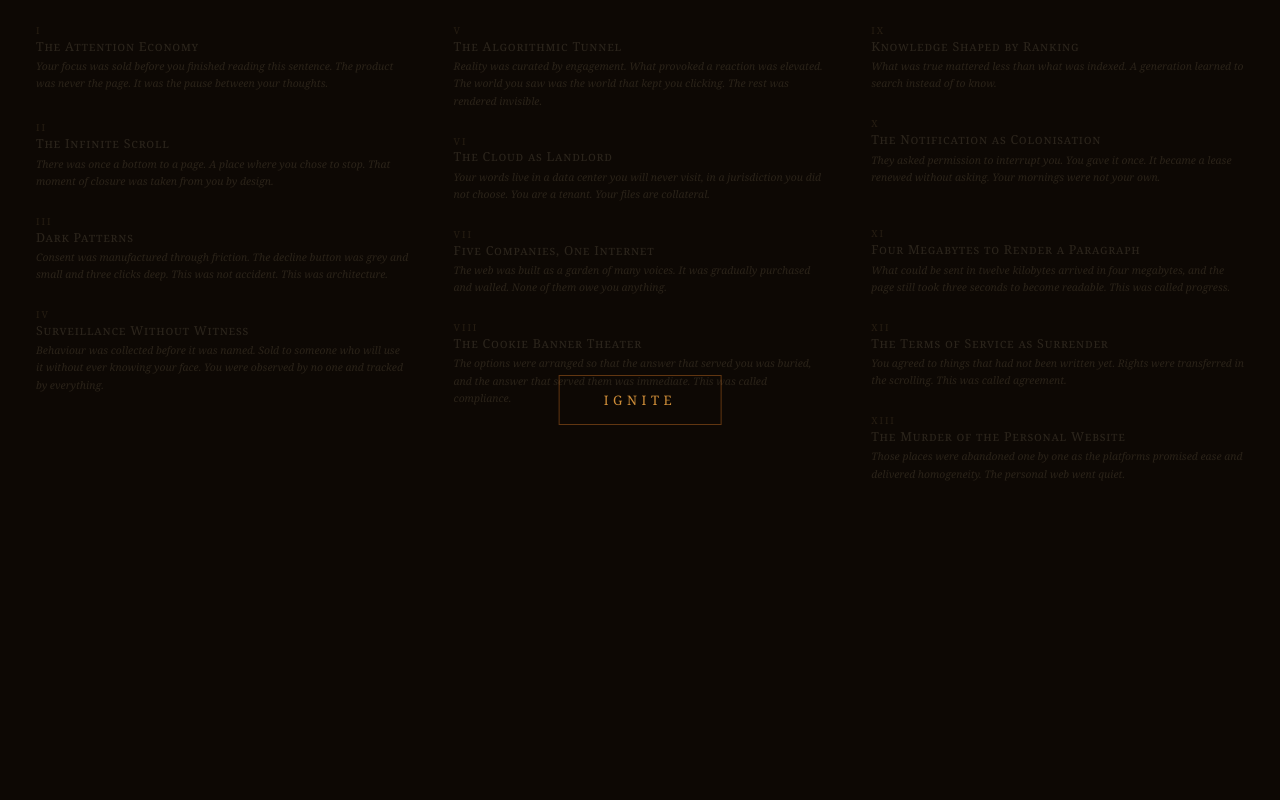
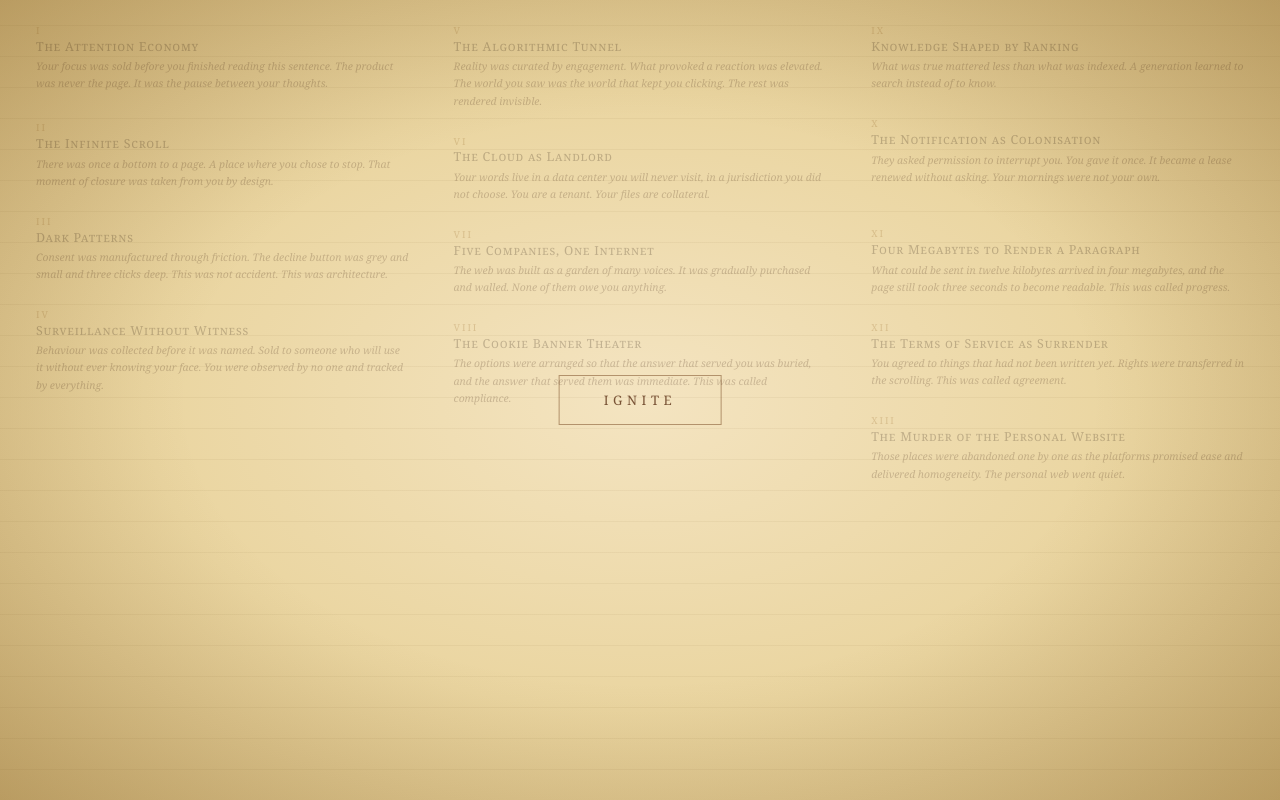
Before and after one commit to psiloceyeben/HERMES-WebKit, a website: page static/landing.html in a window 1280 px wide. Drawn offline with Linux system fonts and the light colour scheme.

Commit message:
fix: landing page parchment bg + nginx index fix

```diff
--- a/static/landing.html
+++ b/static/landing.html
@@ -24,9 +24,25 @@
       position: fixed;
       inset: 0;
       z-index: 10;
-      background: #0d0804;
+      background:
+        radial-gradient(ellipse at center, #f4e4c1 0%, #ead5a0 55%, #d4b87a 100%);
+      background-image:
+        repeating-linear-gradient(
+          0deg, transparent, transparent 30px,
+          rgba(100,70,20,0.055) 30px, rgba(100,70,20,0.055) 31px
+        ),
+        radial-gradient(ellipse at center, #f4e4c1 0%, #ead5a0 55%, #d4b87a 100%);
       padding: 24px 36px;
       overflow: hidden;
+    }
+
+    /* Edge vignette */
+    #overlay::after {
+      content: '';
+      position: absolute;
+      inset: 0;
+      background: radial-gradient(ellipse at center, transparent 50%, rgba(90,55,10,0.22) 100%);
+      pointer-events: none;
     }
 
     .cols {
@@ -40,7 +56,7 @@
     .g {
       break-inside: avoid;
       margin-bottom: 1.55em;
-      opacity: 0.13;
+      opacity: 0.22;
     }
 
     /* Slight stagger per item to break the grid feel */
@@ -56,7 +72,7 @@
     .g-num {
       font-size: 0.6rem;
       letter-spacing: 0.2em;
-      color: #c9a86c;
+      color: #8b5a1a;
       text-transform: uppercase;
       display: block;
       margin-bottom: 0.2em;
@@ -67,7 +83,7 @@
       font-size: 0.78rem;
       font-variant: small-caps;
       letter-spacing: 0.06em;
-      color: #f2e0b6;
+      color: #1e0e04;
       margin-bottom: 0.25em;
       line-height: 1.3;
     }
@@ -76,7 +92,7 @@
       display: block;
       font-size: 0.65rem;
       font-style: italic;
-      color: #e8d09e;
+      color: #3d2010;
       line-height: 1.65;
     }
 
@@ -88,8 +104,8 @@
       transform: translate(-50%, -50%);
       z-index: 30;
       background: transparent;
-      border: 1px solid rgba(255, 140, 40, 0.35);
-      color: rgba(255, 175, 70, 0.8);
+      border: 1px solid rgba(100, 50, 10, 0.45);
+      color: rgba(80, 35, 8, 0.75);
       font-family: 'Georgia', 'Times New Roman', serif;
       font-size: 0.82rem;
       letter-spacing: 0.35em;
@@ -101,10 +117,10 @@
     }
 
     #ignite:hover {
-      border-color: rgba(255, 140, 40, 0.75);
-      color: rgba(255, 200, 90, 1);
-      background: rgba(255, 90, 10, 0.07);
-      box-shadow: 0 0 28px rgba(255, 90, 10, 0.22), inset 0 0 12px rgba(255, 90, 10, 0.05);
+      border-color: rgba(200, 80, 10, 0.7);
+      color: rgba(180, 60, 5, 0.95);
+      background: rgba(200, 80, 10, 0.06);
+      box-shadow: 0 0 22px rgba(200, 80, 10, 0.15), inset 0 0 10px rgba(200, 80, 10, 0.04);
     }
 
     /* ── Burn canvas ── */
@@ -287,10 +303,15 @@
       /* Clear entire canvas — burned area becomes transparent (shows iframe) */
       ctx.clearRect(0, 0, W, H);
 
-      /* Dark overlay — unburned area (top portion) */
+      /* Parchment overlay — unburned area (top portion) */
       ctx.globalCompositeOperation = 'source-over';
       ctx.globalAlpha = 1;
-      ctx.fillStyle   = '#0d0804';
+      /* Recreate the parchment gradient on canvas */
+      var parch = ctx.createRadialGradient(W/2, H/2, 0, W/2, H/2, Math.max(W, H) * 0.7);
+      parch.addColorStop(0,   '#f4e4c1');
+      parch.addColorStop(0.55,'#ead5a0');
+      parch.addColorStop(1,   '#d4b87a');
+      ctx.fillStyle = parch;
       ctx.fillRect(0, 0, W, burnY + 2);
 
       /* Fire glow band at burn line */
```
